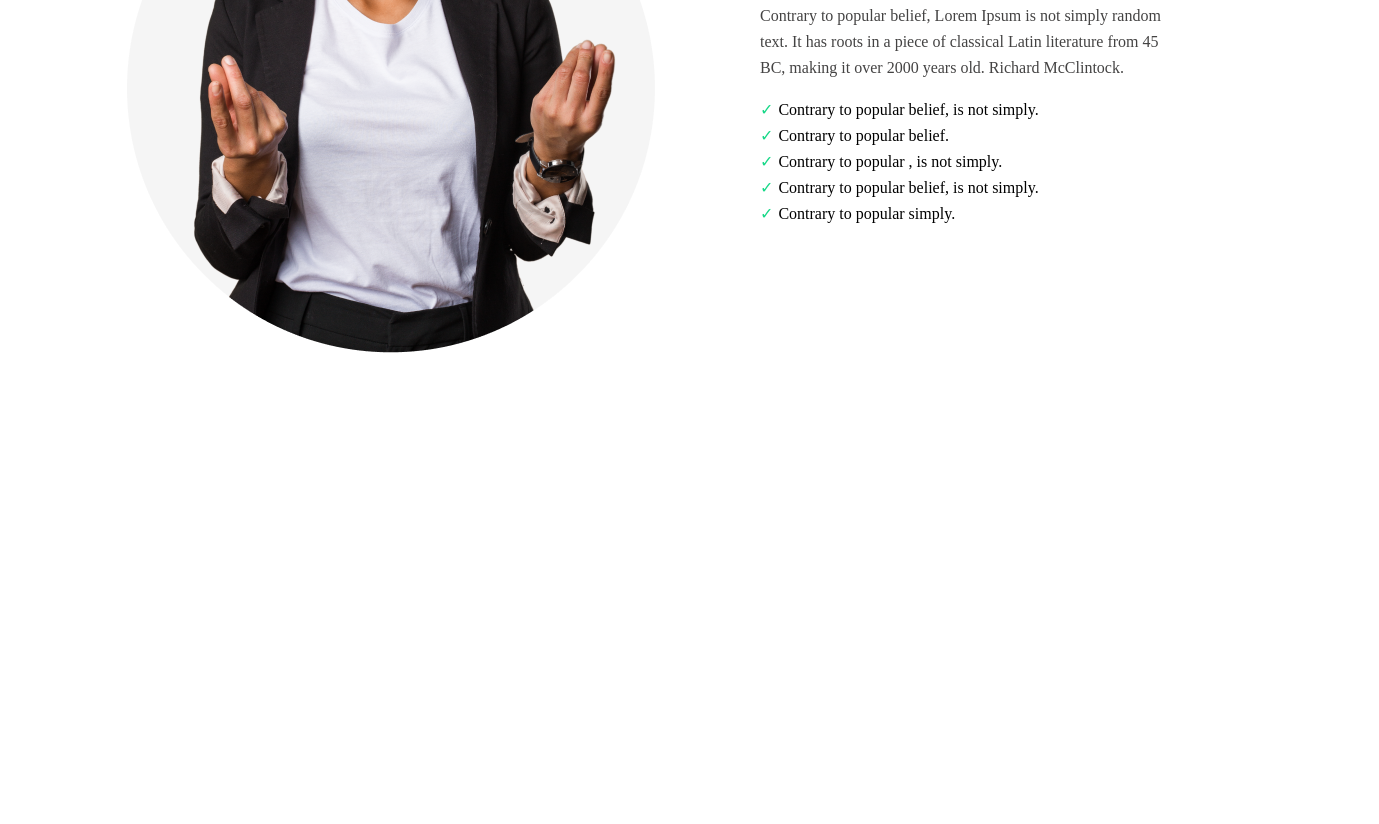
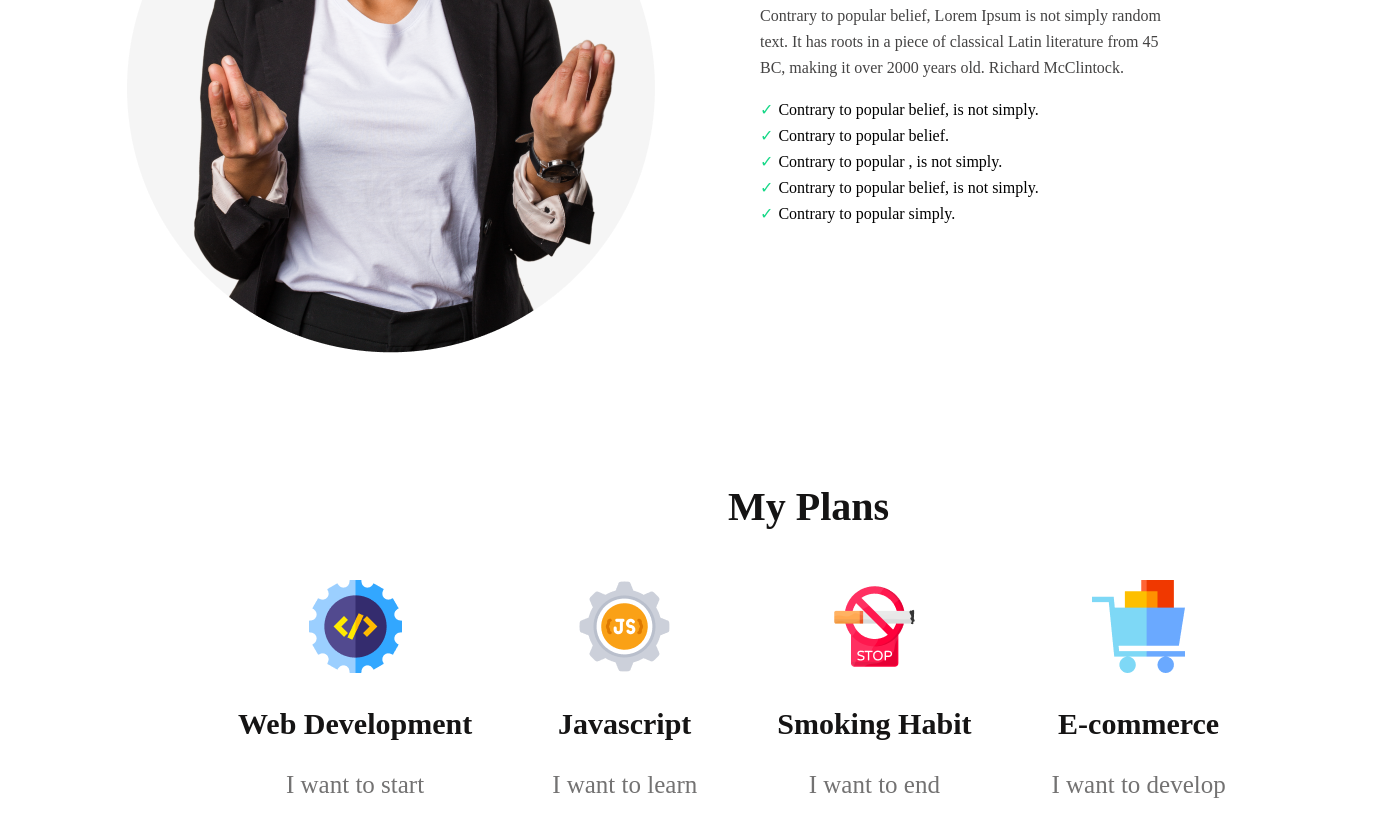
Before and after one commit to Sultana-Razia/new-year-new-me, a plain HTML site: page index.html in a window 1280 px wide. Shown: the part 1314-2138 px from the top of the page, 1379 px wide, since content can reach past the window. Before the commit the page ends 1675 px from the top, so only its background shows below. Drawn offline with Linux system fonts and the light colour scheme.

Commit message:
Plans Section Added

```diff
--- a/index.html
+++ b/index.html
@@ -39,6 +39,31 @@
                 </ul>
             </div>
         </section>
+        <section class="plans-section">
+            <h1 class="plans-title">My Plans</h1>
+            <div class="plan-area">
+                <div class="plans">
+                    <img src="images/icons/web.png" alt="">
+                    <h3>Web Development</h3>
+                    <p>I want to start</p>
+                </div>
+                <div class="plans">
+                    <img src="images/icons/js.png" alt="">
+                    <h3>Javascript</h3>
+                    <p>I want to learn</p>
+                </div>
+                <div class="plans">
+                    <img src="images/icons/smoke.png" alt="">
+                    <h3>Smoking Habit</h3>
+                    <p>I want to end</p>
+                </div>
+                <div class="plans">
+                    <img src="images/icons/ecom.png" alt="">
+                    <h3>E-commerce</h3>
+                    <p>I want to develop</p>
+                </div>
+            </div>
+        </section>
     </main>
     <footer>
 
--- a/styles.css
+++ b/styles.css
@@ -1,14 +1,17 @@
+* {
+    font-family: 'Work Sans';
+    font-style: normal;
+}
+
 .header {
     background-image: url('images/banner/banner3.png');
     background-repeat: no-repeat;
     padding: 200px 230px;
 }
 
-.header-text-area {}
+/* .header-text-area {} */
 
 .header-title {
-    font-family: 'Work Sans';
-    font-style: normal;
     font-weight: 700;
     font-size: 65px;
     /* line-height: 76px; */
@@ -17,16 +20,12 @@
 }
 
 .header-description {
-    font-family: 'Work Sans';
-    font-style: normal;
     line-height: 26px;
     text-align: right;
     color: #FFFFFF;
 }
 
 .btn-primary {
-    font-family: 'Work Sans';
-    font-style: normal;
     font-weight: 600;
     font-size: 20px;
     color: #005FAC;
@@ -45,8 +44,6 @@
 }
 
 .previous-year-title {
-    font-family: 'Work Sans';
-    font-style: normal;
     font-weight: 700;
     font-size: 40px;
     color: #151414;
@@ -58,8 +55,6 @@
 }
 
 .previous-year-description {
-    font-family: 'Work Sans';
-    font-style: normal;
     line-height: 26px;
     font-weight: 400;
     font-size: 16px;
@@ -82,3 +77,40 @@ ul li::before {
     width: 1em;
     margin-right: 5px;
 }
+
+/* Plans Section Styles */
+.plans-section {
+    margin: 130px 230px;
+    text-align: center;
+    width: 1141px;
+    height: 202.96px;
+}
+
+
+.plans-title {
+    font-weight: 700;
+    font-size: 40px;
+    color: #151414;
+    margin-bottom: 50px;
+}
+
+.plan-area {
+    display: flex;
+}
+
+.plans {
+    padding-right: 80px;
+    /* line-height: 35px; */
+}
+
+.plans h3 {
+    font-weight: 700;
+    font-size: 30px;
+    color: #151414;
+}
+
+.plans p {
+    font-weight: 500;
+    font-size: 25px;
+    color: #737272;
+}
```
